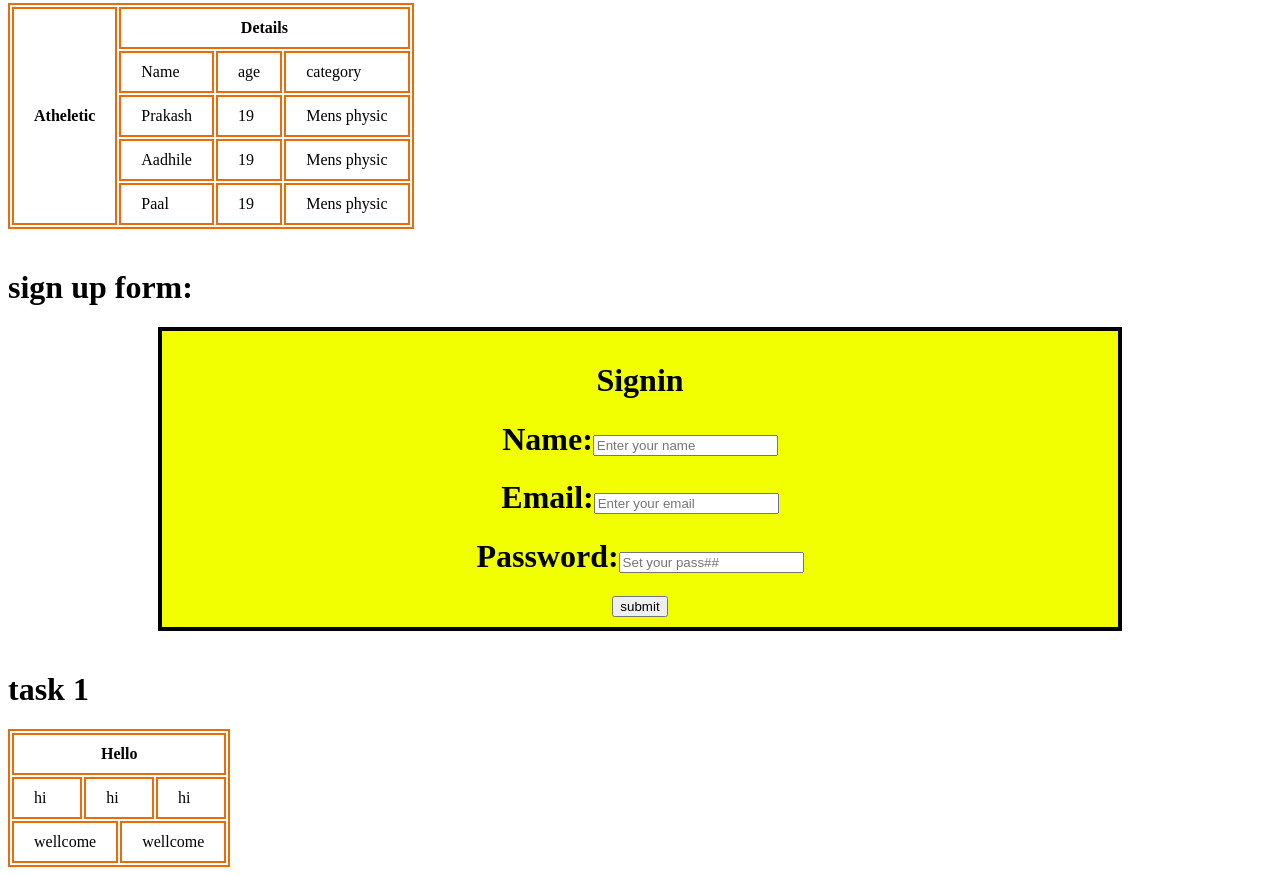
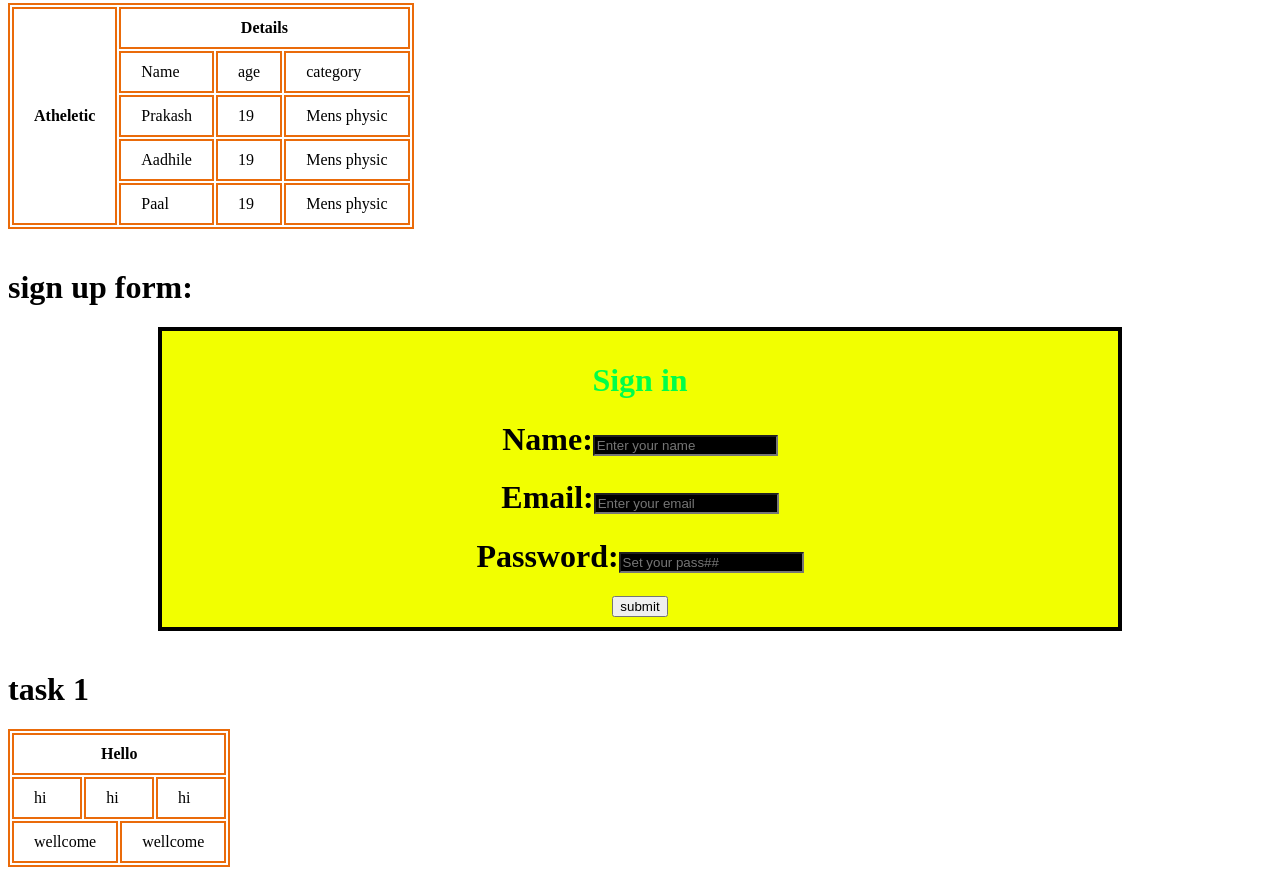
Before and after one commit to prakashsenthi/Mern, a plain HTML site: page index.html in a window 1280 px wide. Shown: the part 1267-2142 px from the top of the page. Drawn offline with Linux system fonts and the light colour scheme.

```diff
--- a/index.html
+++ b/index.html
@@ -59,6 +59,7 @@
             background-color: rgb(242, 255, 0);
         }
     </style>
+    <link rel="stylesheet" href="style.css">
 
 
 </head>
@@ -169,7 +170,7 @@
         <center>
 
                <form >
-                <h1>Signin</h1>
+                <h1 style="color: rgb(0, 255, 72);">Sign in</h1>
             <h1>Name:<input type="text" placeholder="Enter your name"></h1>
             <h1>Email:<input type="email" placeholder="Enter your email"></h1>
             <h1>Password:<input type="password" placeholder="Set your pass##"></h1>
--- /dev/null
+++ b/style.css
@@ -0,0 +1,3 @@
+input{
+    background-color: black;
+}
```
